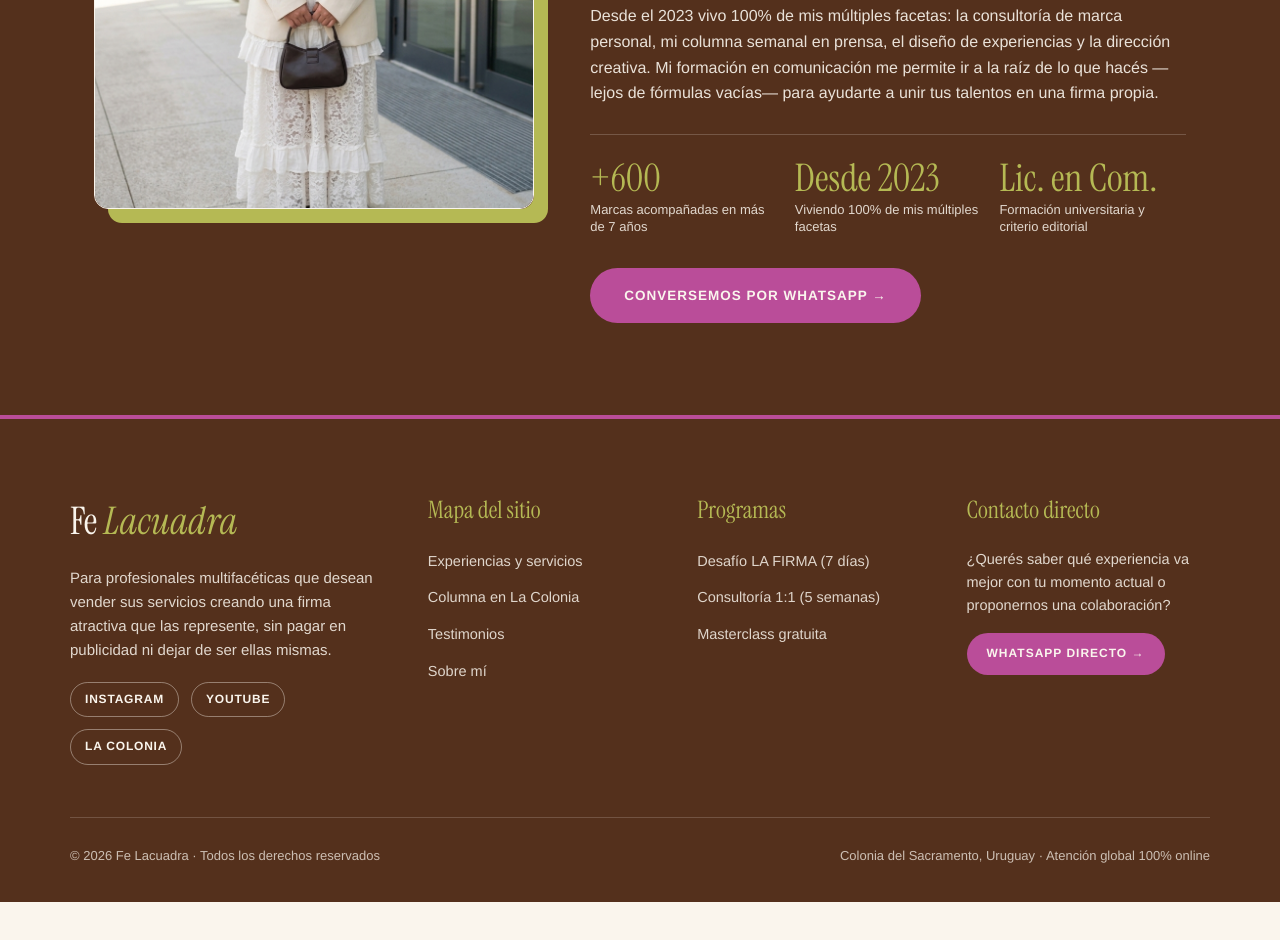
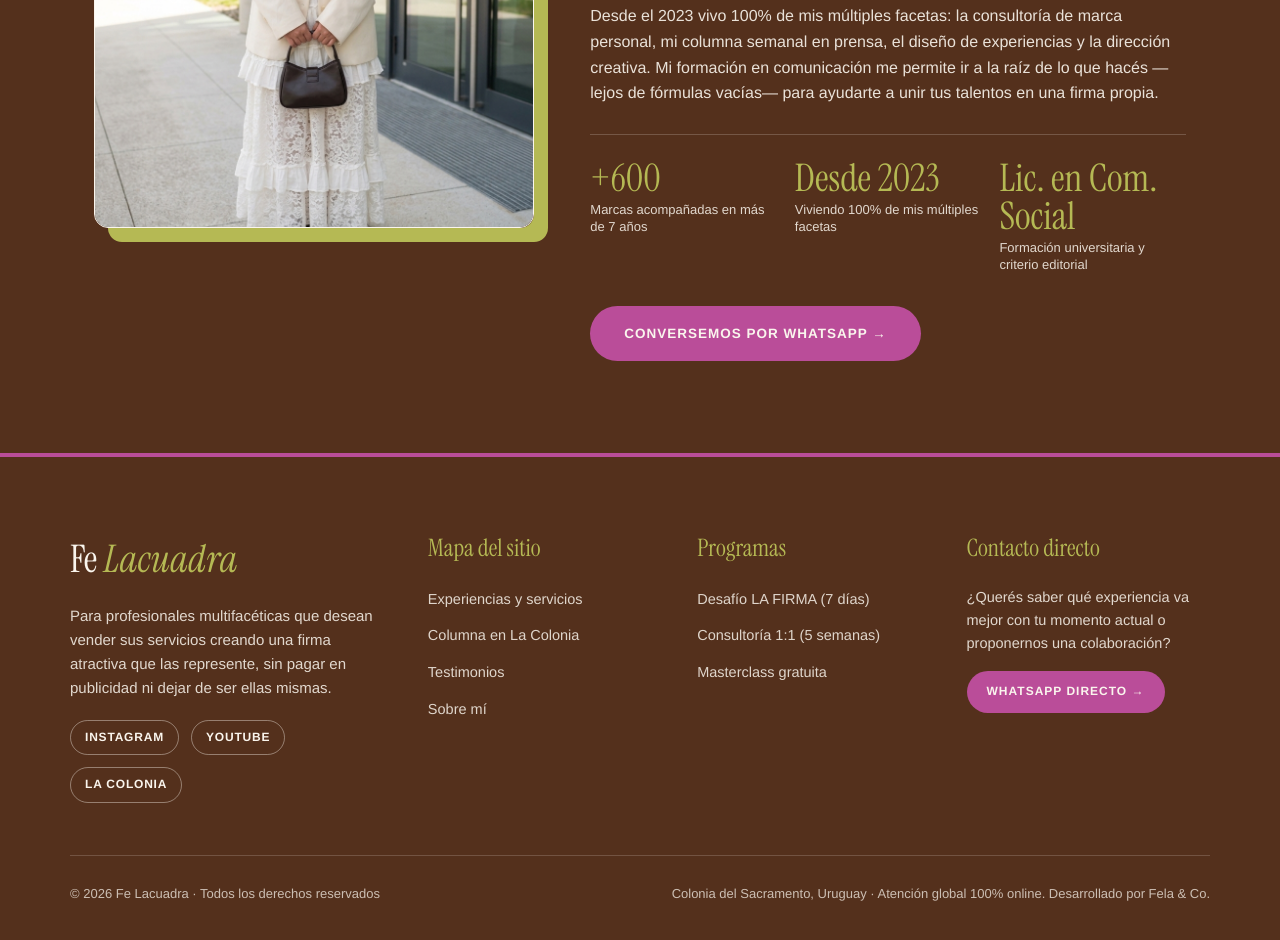
Before and after one commit to felacuadrasocial/web, a plain HTML site: page index.html in a window 1280 px wide. Shown: the part 4813-5753 px from the top of the page. Before the commit the page ends 5715 px from the top, so only its background shows below. Drawn offline with Linux system fonts and the light colour scheme.

Commit message:
Update index.html

```diff
--- a/index.html
+++ b/index.html
@@ -1092,7 +1092,7 @@
               <span>Viviendo 100% de mis múltiples facetas</span>
             </div>
             <div class="stat-item">
-              <strong>Lic. en Com.</strong>
+              <strong>Lic. en Com. Social </strong>
               <span>Formación universitaria y criterio editorial</span>
             </div>
           </div>
@@ -1153,7 +1153,7 @@
 
       <div class="footer-bottom">
         <span>© 2026 Fe Lacuadra · Todos los derechos reservados</span>
-        <span>Colonia del Sacramento, Uruguay · Atención global 100% online</span>
+        <span>Colonia del Sacramento, Uruguay · Atención global 100% online. Desarrollado por Fela & Co.</span>
       </div>
     </div>
   </footer>
```
